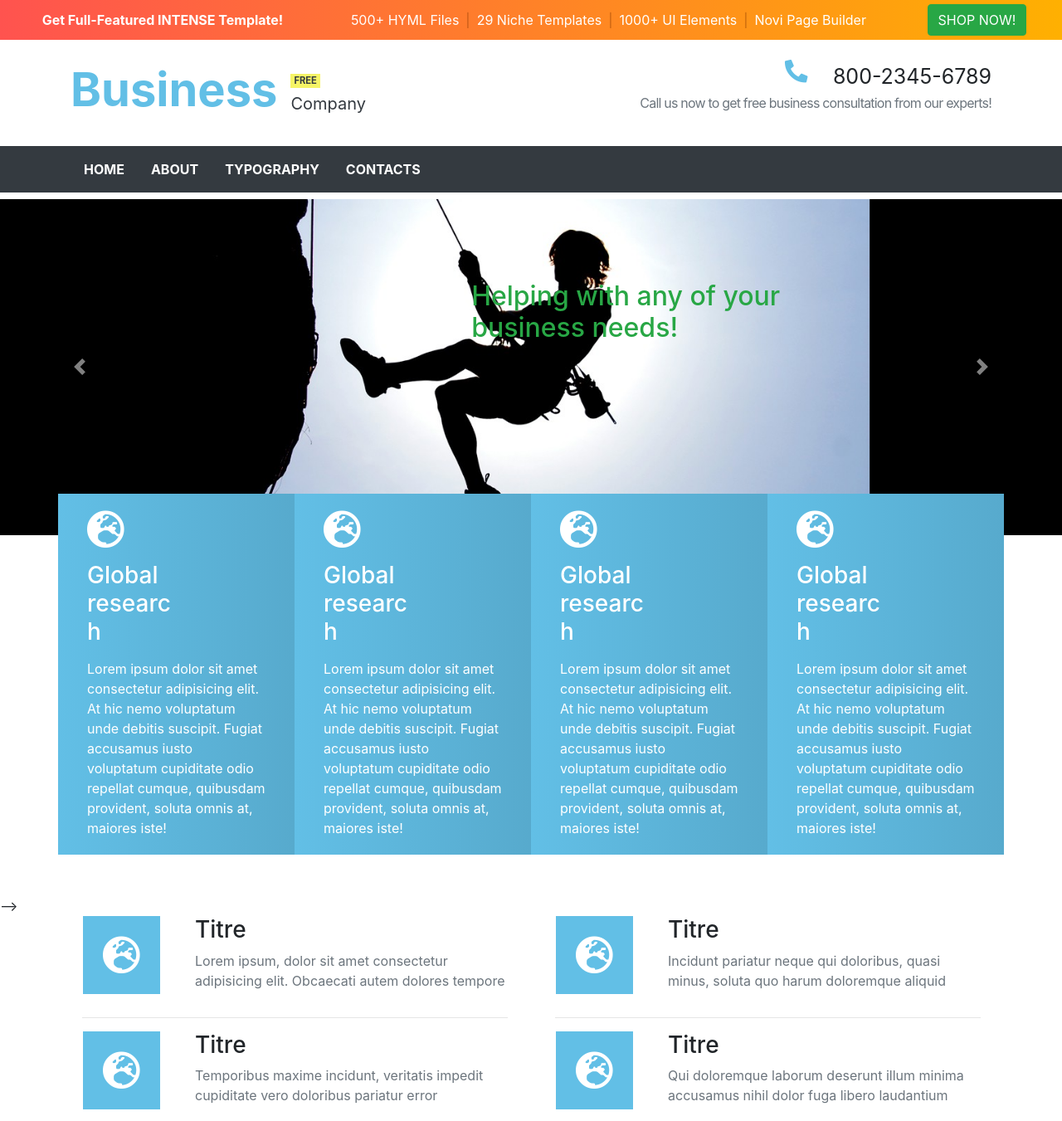
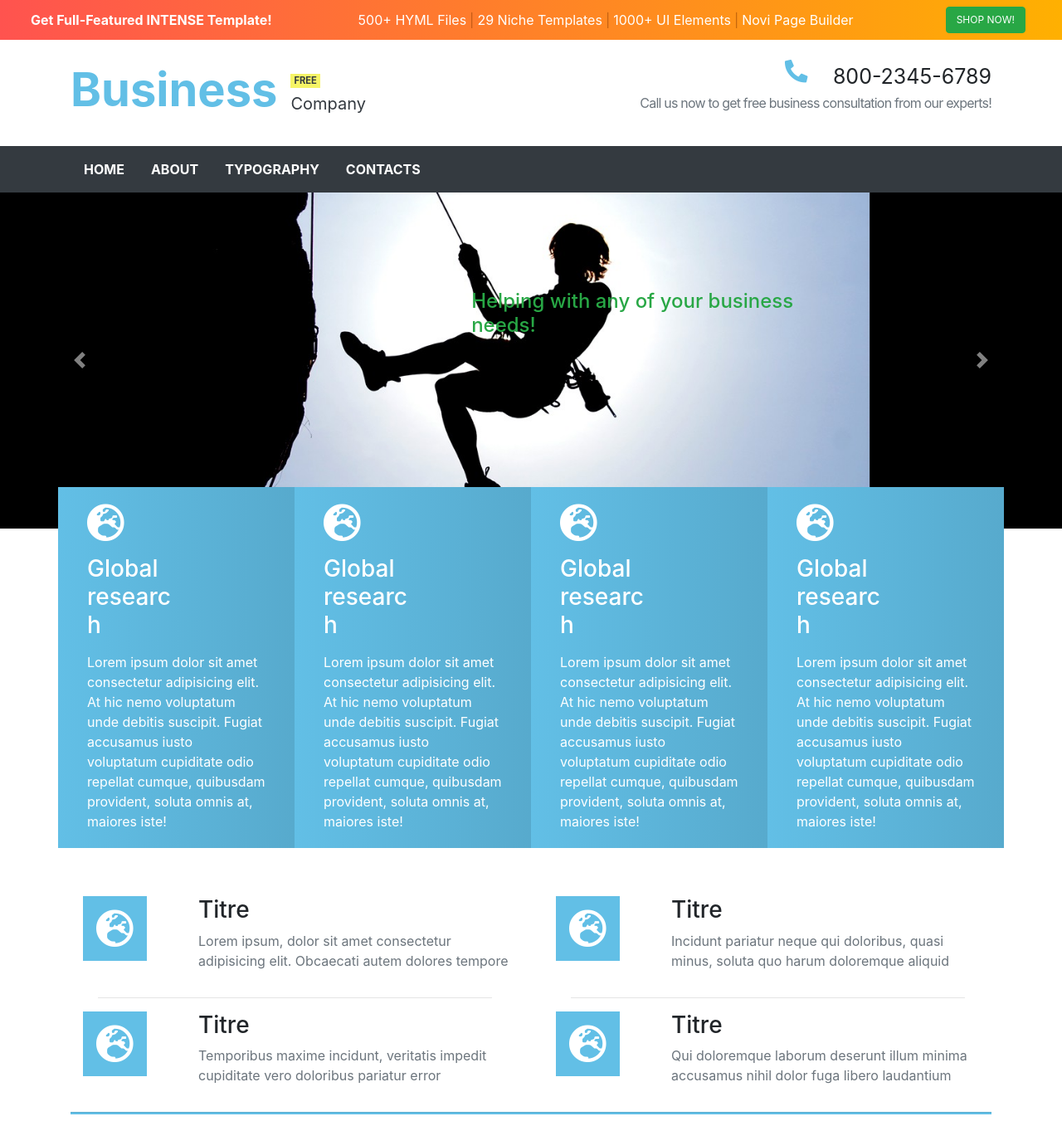
Before and after one commit to SylvainB59/exoIntegration, a plain HTML site: page index.html in a window 1280 px wide. Shown: the top 1351 px of the page at 83% size. Drawn offline with nearby package versions, Linux system fonts and the light colour scheme.

Commit message:
75%responsive

```diff
--- a/css/style.css
+++ b/css/style.css
@@ -19,8 +19,8 @@
 }
 
 /*head*/
-header{
-	margin-top: 50px;
+.top{
+	margin-top: 100px;
 }
 
 .free{
@@ -54,7 +54,15 @@ header{
 }
 
 .pubstick{
-	max-height: auto;
+	position: absolute;
+	top: 0;
+	left: 0;
+	font-size: 0.75rem;
+	text-align: center;
+}
+
+.pubstick .btn{
+	font-size: 0.75rem;
 }
 
 /* .pubstick p{
@@ -68,10 +76,11 @@ header{
 
 /* end head*/
 
-.top{
+.toTop{
 	right: 5%;
 	/* z-index: 100; */
 	top: 50%;
+	opacity: 0.5;
 }
 
 /*main*/
@@ -81,6 +90,9 @@ header{
 .ccText{
 	left:50%;
 	bottom: 50%;
+}
+.ccText h2{
+	font-size: 1.5rem;
 }
 
 #galerie.carousel-control-prev-icon{
@@ -94,22 +106,19 @@ header{
 
 /*cardLine*/
 .cardLine .card{
-	background: linear-gradient(to left, #57aacd, #62bfe6);
+	background: linear-gradient(135deg, #57aacd, #62bfe6);
 	color: white;
 	border: none;
 	border-radius: 0;
 }
 
-.cardLine>div{
-	bottom: 50px;
-}
 .cardLine i, .infoPlus i, .help i{
 	font-size: 46px;
 }
 
-.infoPlus hr{
+/* .infoPlus hr{
 	width: 45%;
-}
+} */
 
 .about hr{
 	height: 2px;
@@ -186,3 +195,32 @@ footer i{
 	padding: 10px;
 	font-size: 38px;
 }
+
+
+@media (min-width: 576px){
+
+}
+
+@media (min-width: 768px){
+	.top{
+		margin-top: 50px;
+	}
+
+	.cardLine>div{
+		bottom: 50px;
+	}
+
+	.cardLine .card{
+		background: linear-gradient(135deg , #57aacd, #62bfe6);
+	}
+}
+
+@media (min-width: 992px) {
+	.pubstick{
+		position: fixed;
+		font-size: 1rem;
+	}
+	.cardLine .card{
+		background: linear-gradient(to left , #57aacd, #62bfe6);
+	}
+}
--- a/index.html
+++ b/index.html
@@ -10,8 +10,8 @@
 </head>
 <body>
 	<header id="top">
-		<div class="container d-flex justify-content-between align-items-center">
-			<!-- <div> -->
+		<div class="container top">
+			<div class="row no-gutters d-flex justify-content-between align-items-center">
 				<a href="#" class="d-flex align-items-center text-decoration-none">
 					<h1 class="font-weight-bolder display-4 c-main">Business</h1>
 					<div class="d-flex flex-column justify-content-around pl-3 text-dark">
@@ -19,10 +19,10 @@
 						<p class="m-0">Company</p>
 					</div>
 				</a>
-			<!-- </div> -->
-			<div class="text-right py-4">
-				<p class="tel mb-0"><i class="fas fa-phone position-relative"></i>800-2345-6789</p>
-				<p class="text-secondary">Call us now to get free business consultation from our experts!</p>
+				<div class="text-right py-4">
+					<p class="tel mb-0"><i class="fas fa-phone position-relative"></i>800-2345-6789</p>
+					<p class="text-secondary">Call us now to get free business consultation from our experts!</p>
+				</div>
 			</div>
 		</div>
 		<nav class="navbar navbar-expand-md bg-dark p-0 font-weight-bold">
@@ -46,31 +46,35 @@
 			</div>
 		</nav>
 		<div class="pubstick container-fluid p-1 fixed-top text-white bg-pub"><!-- class fixed-top -->
-			<div class="row">
-				<p class="p-2 m-auto font-weight-bold">Get Full-Featured INTENSE Template!</p>
-				<nav class="navbar navbar-expand-md d-none d-md-block">
-					<ul class="navbar-nav">
-						<li class="mx-1">500+ HYML Files</li>
+			<div class="row justify-content-around">
+				<div class="col-12 col-md-auto p-2 font-weight-bold">
+					<p class="m-0">Get Full-Featured INTENSE Template!</p>
+				</div>
+				<nav class="col-12 col-md-auto navbar">
+					<ul class="nav mx-auto">
+						<li class="mx-auto">500+ HYML Files</li>
 						<li class="mx-1 bar">|</li>
-						<li class="mx-1">29 Niche Templates</li>
+						<li class="mx-auto">29 Niche Templates</li>
 						<li class="mx-1 bar">|</li>
-						<li class="mx-1">1000+ UI Elements</li>
+						<li class="mx-auto">1000+ UI Elements</li>
 						<li class="mx-1 bar">|</li>
-						<li class="mx-1">Novi Page Builder</li>
+						<li class="mx-auto">Novi Page Builder</li>
 					</ul>
 				</nav>
-				<button type="button" class="btn btn-success m-auto">SHOP NOW!</button>
+				<div class="col-12 col-md-auto d-flex">
+					<button type="button" class="btn btn-success m-auto">SHOP NOW!</button>
+				</div>
 			</div>
 		</div>
 	</header>
 
 	<aside>
-		<a href="#top" class="position-fixed bg-main text-white top"><i class="fas fa-chevron-up m-2"></i></a>
+		<a href="#top" class="position-fixed bg-main text-white toTop"><i class="fas fa-chevron-up m-2"></i></a>
 	</aside>
 
 	<main>
 		<!-- caroussel -->
-		<div id="galerie" class="carousel slide mt-2" data-ride="carousel">
+		<div id="galerie" class="carousel slide" data-ride="carousel">
 			<div class="carousel-inner">
 				<div class="carousel-item active">
 					<img src="images/image1.jpg" alt="" class="d-block w-75 m-auto">
@@ -102,30 +106,30 @@
 		</div>
 
 		<!-- 4 card (icone / titre / p ) -->
-		<div class="cardLine container">
+		<div class="cardLine container mb-2">
 			<div class="row position-relative">
-				<div class="card col-md">
+				<div class="card col-md-6 col-lg">
 					<div class="card-body">
 						<i class="fas fa-globe-europe"></i>
 						<h3 class="card-title w-50 my-3">Global research</h3>
 						<p class="card-text">Lorem ipsum dolor sit amet consectetur adipisicing elit. At hic nemo voluptatum unde debitis suscipit. Fugiat accusamus iusto voluptatum cupiditate odio repellat cumque, quibusdam provident, soluta omnis at, maiores iste!</p>
 					</div>
 				</div>
-				<div class="card col-md">
+				<div class="card col-md-6 col-lg">
 					<div class="card-body">
 						<i class="fas fa-globe-europe"></i>
 						<h3 class="card-title w-50 my-3">Global research</h3>
 						<p class="card-text">Lorem ipsum dolor sit amet consectetur adipisicing elit. At hic nemo voluptatum unde debitis suscipit. Fugiat accusamus iusto voluptatum cupiditate odio repellat cumque, quibusdam provident, soluta omnis at, maiores iste!</p>
 					</div>
 				</div>
-				<div class="card col-md">
+				<div class="card col-md-6 col-lg">
 					<div class="card-body">
 						<i class="fas fa-globe-europe"></i>
 						<h3 class="card-title w-50 my-3">Global research</h3>
 						<p class="card-text">Lorem ipsum dolor sit amet consectetur adipisicing elit. At hic nemo voluptatum unde debitis suscipit. Fugiat accusamus iusto voluptatum cupiditate odio repellat cumque, quibusdam provident, soluta omnis at, maiores iste!</p>
 					</div>
 				</div>
-				<div class="card col-md">
+				<div class="card col-md-6 col-lg">
 					<div class="card-body">
 						<i class="fas fa-globe-europe"></i>
 						<h3 class="card-title w-50 my-3">Global research</h3>
@@ -133,45 +137,47 @@
 					</div>
 				</div>
 			</div>
-		</div> -->
+		</div>
 
 		<!-- 4 article -->
 		<section class="container infoPlus">
 			<div class="row">
-				<article class="col-md-6 d-flex">
-					<div class="col-md-3">
-						<i class="fas fa-globe-europe text-white p-4 bg-main"></i>
+				<article class="col-12 col-md-6 d-flex">
+					<div class="col-2 col-md-3">
+						<i class="fas fa-globe-europe text-white p-2 p-md-3 bg-main"></i>
 					</div>
-					<div class="col-md-9">
+					<div class="col-10 col-md-9 ml-md-1">
 						<h3>Titre</h3>
 						<p class="text-secondary">Lorem ipsum, dolor sit amet consectetur adipisicing elit. Obcaecati autem dolores tempore</p>
 					</div>
 				</article>
-				<article class="col-md-6 d-flex">
-					<div class="col-md-3">
-						<i class="fas fa-globe-europe text-white p-4 bg-main"></i>
+				<hr class="col-11 d-block d-md-none p-0">
+				<article class="col-12 col-md-6 d-flex">
+					<div class="col-2 col-md-3">
+						<i class="fas fa-globe-europe text-white p-2 p-md-3 bg-main my-auto"></i>
 					</div>
-					<div class="col-md-9">
+					<div class="col-10 col-md-9 ml-md-1">
 						<h3>Titre</h3>
 						<p class="text-secondary">Incidunt pariatur neque qui doloribus, quasi minus, soluta quo harum doloremque aliquid </p>
 					</div>
 				</article>
-				<hr>
-				<hr>
-				<article class="col-md-6 d-flex">
-					<div class="col-md-3">
-						<i class="fas fa-globe-europe text-white p-4 bg-main"></i>
+				<hr class="col-md-5 d-none d-md-block p-0">
+				<hr class="col-11 col-md-5 p-0">
+				<article class="col-12 col-md-6 d-flex">
+					<div class="col-2 col-md-3">
+						<i class="fas fa-globe-europe text-white p-2 p-md-3 bg-main"></i>
 					</div>
-					<div class="col-md-9">
+					<div class="col-10 col-md-9 ml-md-1">
 						<h3>Titre</h3>
 						<p class="text-secondary">Temporibus maxime incidunt, veritatis impedit cupiditate vero doloribus pariatur error </p>
 					</div>
 				</article>
-				<article class="col-md-6 d-flex">
-					<div class="col-md-3">
-						<i class="fas fa-globe-europe text-white p-4 bg-main"></i>
+				<hr class="col-11 d-block d-md-none p-0">
+				<article class="col-12 col-md-6 d-flex">
+					<div class="col-2 col-md-3">
+						<i class="fas fa-globe-europe text-white p-2 p-md-3 bg-main"></i>
 					</div>
-					<div class="col-md-9">
+					<div class="col-10 col-md-9 ml-md-1">
 						<h3>Titre</h3>
 						<p class="text-secondary">Qui doloremque laborum deserunt illum minima accusamus nihil dolor fuga libero laudantium </p>
 					</div>
```
